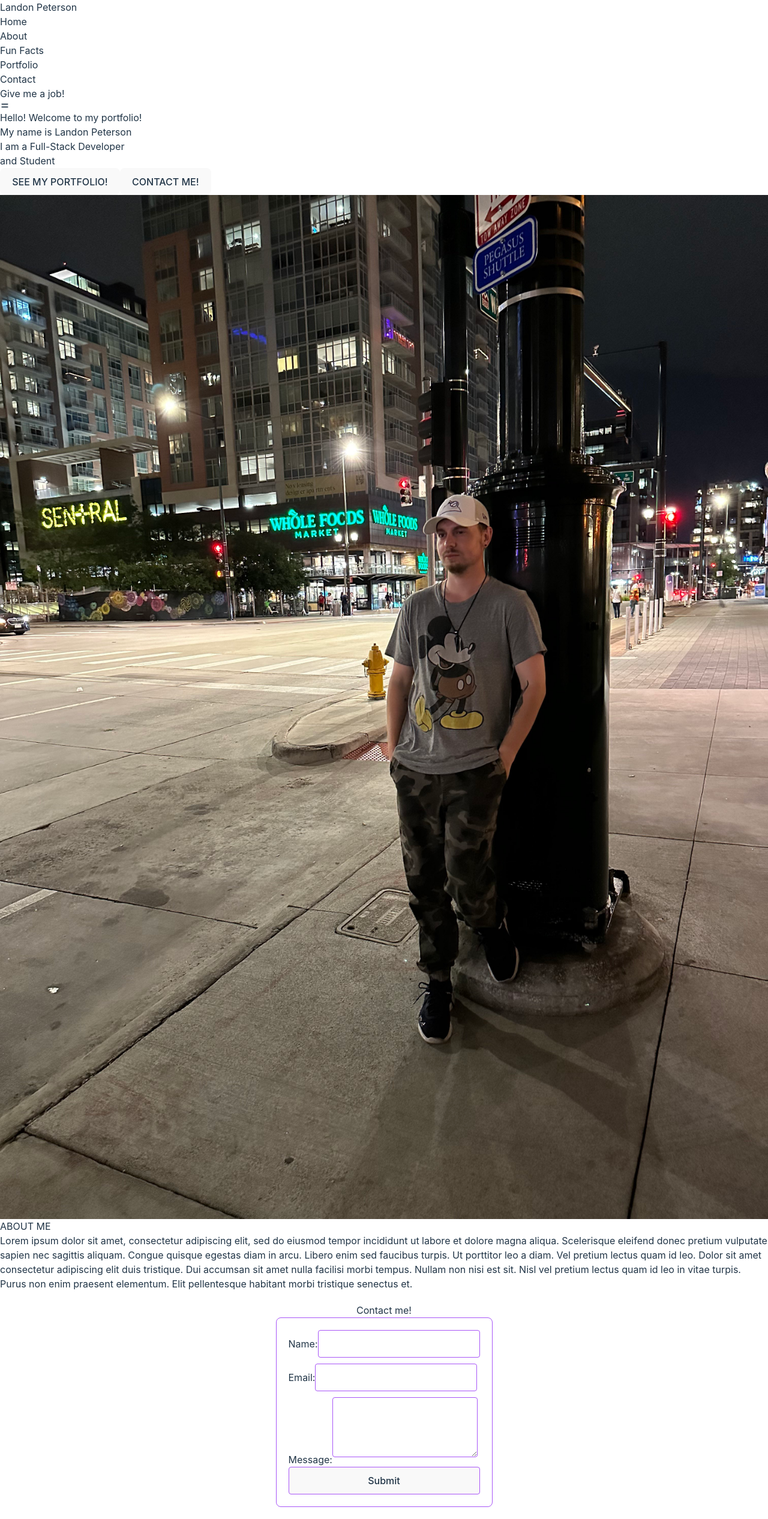
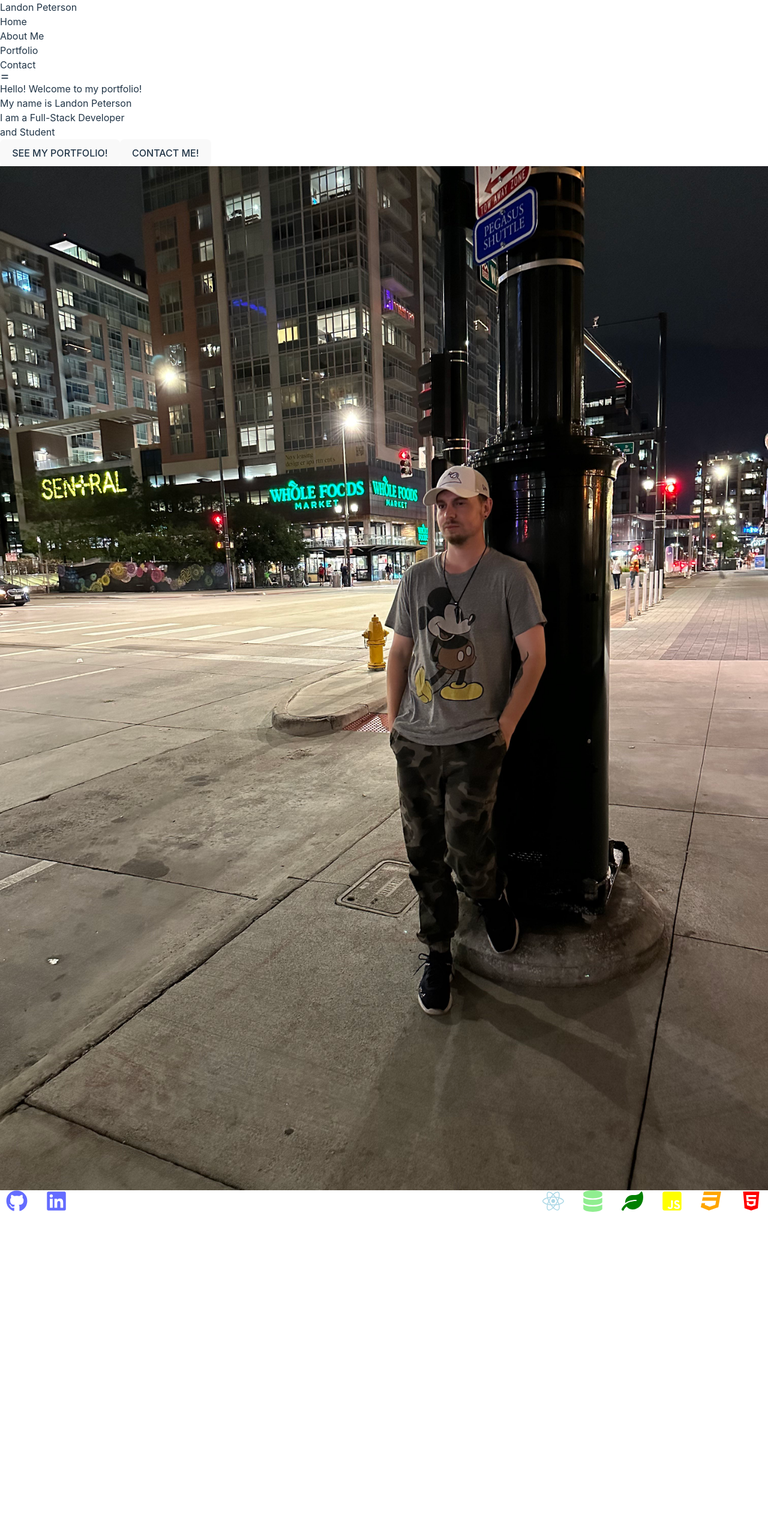
Before and after one commit to LandoCodesRissian/REACT-portfolio, a React (Vite) app in the folder portfolio/: page / in a window 1280 px wide. Shown: the whole page at 60% size. After the commit the page ends 2020 px from the top, so only its background shows below. Built offline with nearby package versions, Linux system fonts and the light colour scheme.

Commit message:
footer, revamp of overall design and external links in footer, also got header and overlay linked to each component on site, almost done

```diff
--- a/portfolio/src/App.jsx
+++ b/portfolio/src/App.jsx
@@ -1,23 +1,43 @@
-import { useState } from 'react'
-import './App.css'
-import Header from './components/Header'
-import Hero from './components/Hero'
-import Contact from './components/Contact'
-import AboutMe from './components/AboutMe'
+import { useState } from 'react';
+import './App.css';
+import Header from './components/Header';
+import Hero from './components/Hero';
+import AboutMe from './components/AboutMe';
+import Contact from './components/Contact';
+import Portfolio from './components/Portfolio';
+import Footer from './components/Footer';
 
 function App() {
-  const [count, setCount] = useState(0)
+  const [currentView, setCurrentView] = useState('Home');
+
+  const navigateTo = (view) => {
+    setCurrentView(view);
+  };
+
+  let ComponentToRender;
+
+  switch (currentView) {
+    case 'AboutMe':
+      console.log(currentView)
+      ComponentToRender = AboutMe;
+      break;
+    case 'Contact':
+      ComponentToRender = Contact;
+      break;
+    case 'Portfolio':
+      ComponentToRender = Portfolio;
+      break;
+    default:
+      ComponentToRender = Hero; // Default to Hero component
+  }
 
   return (
     <div className='min-h-screen bg-gradient-to-tr from-[#301934] via-[#120B2E] to-[black] px-8 md:px-14 lg:px-36 pb-10 pt-7'>
-      <Header />
-      <Hero />
-      <div className="flex flex-wrap md:flex-nowrap justify-between space-x-4">
-        <AboutMe />
-        <Contact />
-      </div>
+      <Header navigateTo={navigateTo} />
+      <ComponentToRender /> {/* This will change based on currentView */}
+      <Footer/>
     </div>
-  )
+  );
 }
 
-export default App
+export default App;
--- a/portfolio/src/components/AboutMe.jsx
+++ b/portfolio/src/components/AboutMe.jsx
@@ -1,15 +1,34 @@
 import React from 'react';
 
 const AboutMe = () => {
+  const aboutMeStyle = {
+    padding: '20px',
+    boxShadow: '0 2px 4px rgba(0, 0, 0, 0.1)',
+    borderRadius: '8px',
+    margin: '20px',
+  };
+
+  const headingStyle = {
+    fontSize: '24px',
+    marginBottom: '10px',
+  };
+
+  const paragraphStyle = {
+    fontSize: '16px',
+    lineHeight: '1.5', // Add some line spacing for readability
+  };
+
   return (
-    <div className="about-me">
-      <h2>ABOUT ME</h2>
-      <p>Lorem ipsum dolor sit amet, consectetur adipiscing elit, sed do eiusmod tempor incididunt ut
+    <div style={aboutMeStyle}>
+      <h2 style={headingStyle}>ABOUT ME</h2>
+      <p style={paragraphStyle}>
+        Lorem ipsum dolor sit amet, consectetur adipiscing elit, sed do eiusmod tempor incididunt ut
         labore et dolore magna aliqua. Scelerisque eleifend donec pretium vulputate sapien nec sagittis
         aliquam. Congue quisque egestas diam in arcu. Libero enim sed faucibus turpis. Ut porttitor leo a diam.
         Vel pretium lectus quam id leo. Dolor sit amet consectetur adipiscing elit duis tristique. Dui accumsan sit
         amet nulla facilisi morbi tempus. Nullam non nisi est sit. Nisl vel pretium lectus quam id leo in vitae
-        turpis. Purus non enim praesent elementum. Elit pellentesque habitant morbi tristique senectus et.</p>
+        turpis. Purus non enim praesent elementum. Elit pellentesque habitant morbi tristique senectus et.
+      </p>
     </div>
   );
 };
--- /dev/null
+++ b/portfolio/src/components/Footer.jsx
@@ -0,0 +1,60 @@
+import React from 'react';
+import { FaGithub, FaLinkedin, FaReact, FaDatabase, FaLeaf, FaJsSquare, FaCss3, FaHtml5 } from 'react-icons/fa';
+
+const Footer = () => {
+  const iconStyle = {
+    fontSize: '36px',
+    margin: '0 10px',
+  };
+
+  const skillIconStyle = {
+    fontSize: '36px',
+    margin: '0 10px',
+  };
+
+  const skillColors = {
+    React: 'lightblue',
+    MySQL: 'lightgreen',
+    MongoDB: 'green',
+    JavaScript: 'yellow',
+    CSS: 'orange',
+    HTML: 'red',
+  };
+
+  return (
+    <footer>
+      <div className="icons-container" style={{ display: 'flex', justifyContent: 'space-between' }}>
+        <div className="social-icons" style={{ display: 'flex', gap: '10px' }}>
+          <a href="https://github.com/LandonP172" target="_blank" rel="noopener noreferrer">
+            <FaGithub style={iconStyle} />
+          </a>
+          <a href="https://www.linkedin.com/in/landon-peterson-351b39288/" target="_blank" rel="noopener noreferrer">
+            <FaLinkedin style={iconStyle} />
+          </a>
+        </div>
+        <div className="skills-icons" style={{ display: 'flex', gap: '10px' }}>
+          <a href="https://react.dev" target="_blank" rel="noopener noreferrer">
+            <FaReact style={{ ...skillIconStyle, color: skillColors.React }} />
+          </a>
+          <a href="https://www.mysql.com" target="_blank" rel="noopener noreferrer">
+            <FaDatabase style={{ ...skillIconStyle, color: skillColors.MySQL }} />
+          </a>
+          <a href="https://www.mongodb.com" target="_blank" rel="noopener noreferrer">
+            <FaLeaf style={{ ...skillIconStyle, color: skillColors.MongoDB }} />
+          </a>
+          <a href="https://developer.mozilla.org/en-US/docs/Web/JavaScript" target="_blank" rel="noopener noreferrer">
+            <FaJsSquare style={{ ...skillIconStyle, color: skillColors.JavaScript }} />
+          </a>
+          <a href="https://developer.mozilla.org/en-US/docs/Web/CSS" target="_blank" rel="noopener noreferrer">
+            <FaCss3 style={{ ...skillIconStyle, color: skillColors.CSS }} />
+          </a>
+          <a href="https://developer.mozilla.org/en-US/docs/Web/HTML" target="_blank" rel="noopener noreferrer">
+            <FaHtml5 style={{ ...skillIconStyle, color: skillColors.HTML }} />
+          </a>
+        </div>
+      </div>
+    </footer>
+  );
+};
+
+export default Footer;
--- a/portfolio/src/components/Header.jsx
+++ b/portfolio/src/components/Header.jsx
@@ -1,58 +1,38 @@
-import React from 'react'
-import { useState } from 'react';
-import MenuOverlay  from './MenuOverlay'
-import { HiMenuAlt4 } from "react-icons/hi";
-import { HiXMark } from "react-icons/hi2";
-function Header() {
+import React, { useState } from 'react';
+import MenuOverlay from './MenuOverlay';
+import { HiMenuAlt4, HiX } from "react-icons/hi";
 
-    const [toggle,setToggle] =useState(false)
-    const menuList= [
-        {
-            id:1,
-            title:'Home'
-        },
-        {
-            id:2,
-            title:'About'
-        },
-        {
-            id:3,
-            title:'Fun Facts'
-        },
-        {
-            id:4,
-            title:'Portfolio'
-        },
-        {
-            id:5,
-            title:'Contact'
-        }
-    ]
+function Header({ navigateTo }) {
+    const [toggle, setToggle] = useState(false);
+    const menuList = [
+        { id: 1, title: 'Home', view: 'Hero' }, // hero is the default/homescreen
+        { id: 2, title: 'About Me', view: 'AboutMe' },
+        { id: 3, title: 'Portfolio', view: 'Portfolio' },
+        { id: 4, title: 'Contact', view: 'Contact' },
+    ];
+
     return (
         <div className='flex items-center justify-between'>
             <div>
                 <h2 className='text-[25px] font-bold text-white'>Landon
-            <span className='text-purple-500'> Peterson</span></h2>
+                    <span className='text-purple-500'> Peterson</span>
+                </h2>
             </div>
             <div className='hidden md:flex gap-4'>
                 {menuList.map((item, index) => (
-            <div key={index}>
-                <h2 className='text-white
-                hover:border-[1px] border-purple-500 rounded-full
-                text-[20px] px-3 py-1 cursor-pointer'>{item.title}</h2>
+                    <div key={index} onClick={() => navigateTo(item.view)} className='text-white hover:border-[1px] border-purple-500 rounded-full text-[20px] px-3 py-1 cursor-pointer'>
+                        {item.title}
                     </div>
                 ))}
-        <h2 className='text-white
-                hover:border-[1px] border-purple-500 rounded-full
-                text-[20px] px-3 py-1 cursor-pointer hover:bg-gradient-to-r from-purple-500 to-purple-800'>Give me a job!</h2>
             </div>
             <div className='md:hidden'>
-        {!toggle? <HiMenuAlt4 onClick={()=>setToggle(!toggle)} className='text-white text-[22px]'/>
-        : <HiXMark onClick={()=>setToggle(!toggle)} className='text-white text-[22px]'/>}
-        {toggle?<MenuOverlay menuList={menuList} />:null}
+                {!toggle ?
+                    <HiMenuAlt4 onClick={() => setToggle(true)} className='text-white text-[22px]' />
+                    : <HiX onClick={() => setToggle(false)} className='text-white text-[22px]' />}
+                {toggle && <MenuOverlay navigateTo={navigateTo} menuList={menuList} setToggle={setToggle} />}
             </div>
         </div>
     );
 }
 
-export default Header
+export default Header;
--- a/portfolio/src/components/MenuOverlay.jsx
+++ b/portfolio/src/components/MenuOverlay.jsx
@@ -1,11 +1,11 @@
 import React from 'react'
 
-function MenuOverlay({menuList}) {
+function MenuOverlay({ navigateTo, menuList, setToggle}) {
   return (
     <div style={{background: "", opacity:'1', height: '100vh'}}className='absolute text-center left-0 min-full bg-gradient-to-tr from-[#301934]
     via-[#120B2E] to-[black]  backdrop-blur-lg w-full mt-7'>
         {menuList.map((item, index)=> (
-            <h1 key={index} className='text-white text-[24px] mb-6 justify-center mt-10
+            <h1 key={index} onClick={() => { navigateTo(item.view) || item.title; setToggle(false); }} className='text-white text-[24px] mb-6 justify-center mt-10
             hover:scale-110 transition-all ease-in-out duration-300 cursor-pointer'>{item.title}</h1>
         ))}
     </div>
--- /dev/null
+++ b/portfolio/src/components/Portfolio.jsx
@@ -0,0 +1,63 @@
+import React, { useState, useEffect } from 'react';
+
+const Portfolio = () => {
+  const [repos, setRepos] = useState([]);
+
+  useEffect(() => {
+    // getting my github repositories
+    fetch('https://api.github.com/users/LandonP172/repos')
+      .then((response) => response.json())
+      .then((data) => setRepos(data))
+      .catch((error) => console.error(error));
+  }, []);
+
+  return (
+    <div className="github-projects">
+        <style>
+        {`
+      .github-projects {
+        text-align: center;
+      }
+
+      .repo-list {
+        display: flex;
+        flex-wrap: wrap;
+        justify-content: center;
+      }
+
+      .repo-item {
+        margin: 10px;
+        padding: 10px;
+        border: 1px solid #ccc;
+        border-radius: 5px;
+        text-align: center;
+        flex: 0 0 calc(33.33% - 20px); /* Arrange in 3 columns */
+        max-width: calc(33.33% - 20px);
+      }
+
+      .repo-item img {
+        max-width: 100px;
+        height: auto;
+      }
+        `}
+      </style>
+      <h2>My GitHub Projects</h2>
+      <div className="repo-list">
+        {repos.map((repo) => (
+          <div key={repo.id} className="repo-item">
+            <a href={repo.html_url} target="_blank" rel="noopener noreferrer">
+              <img src={repo.owner.avatar_url} alt={repo.name} />
+            </a>
+            <p>
+              <strong>{repo.name}</strong>
+              <br />
+              {repo.description}
+            </p>
+          </div>
+        ))}
+      </div>
+    </div>
+  );
+};
+
+export default Portfolio;
```
Lines whose indentation alone changed are shown as unchanged.
